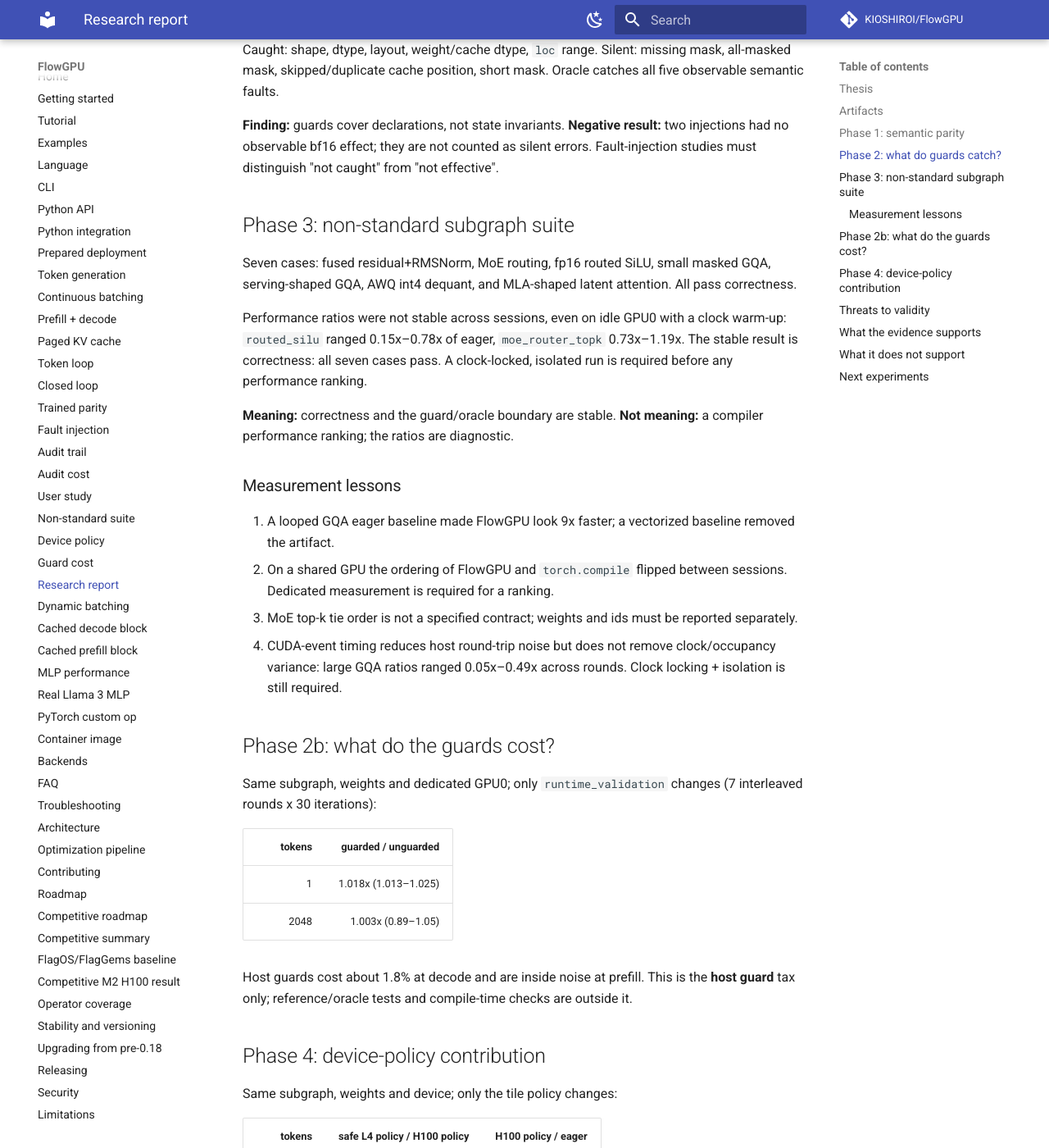
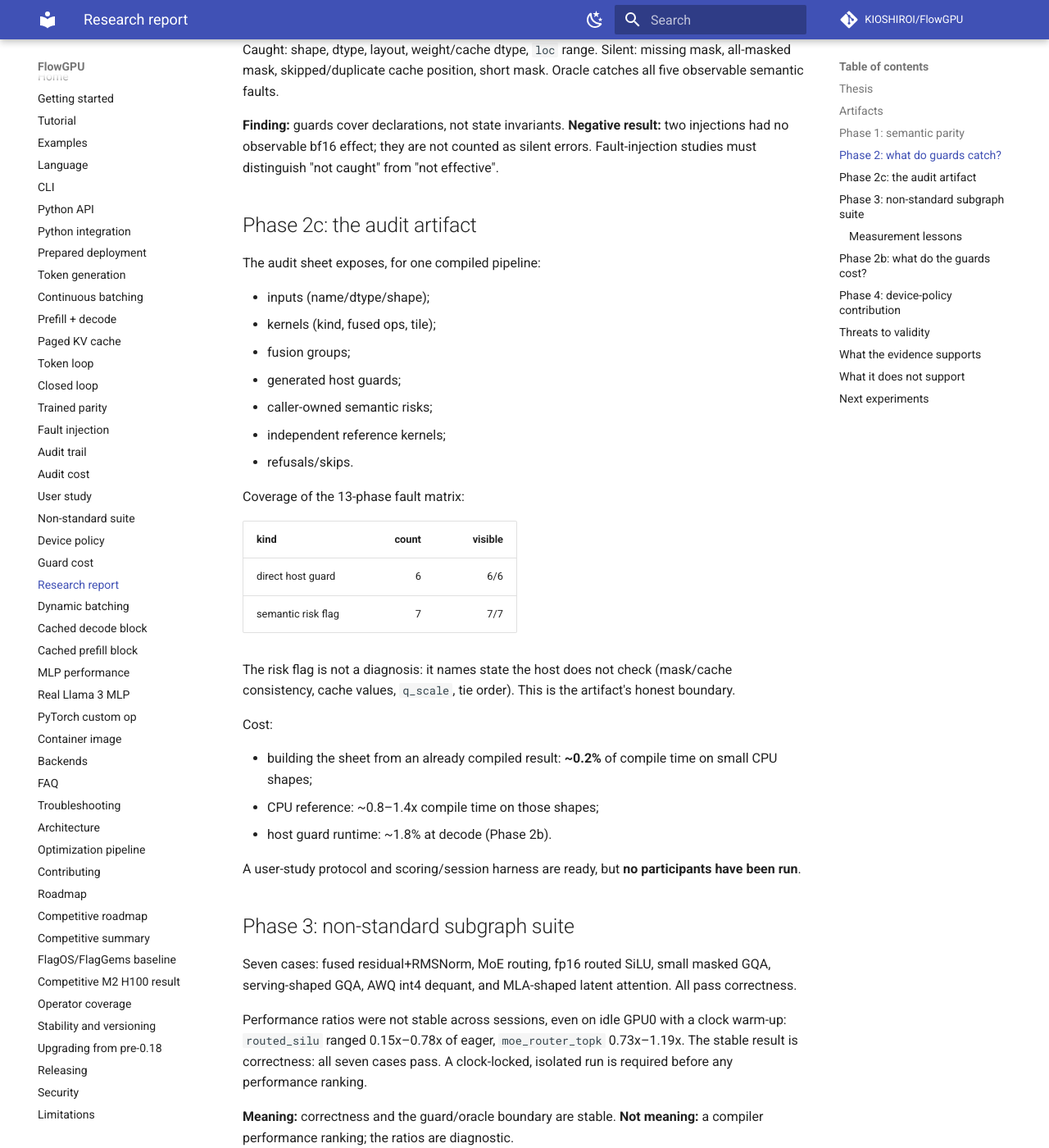
Before and after one commit to KIOSHIROI/FlowGPU, an MkDocs documentation site: the page built from docs/user-guide/audit/report.md, in a window 1280 px wide and 1400 px high, scrolled down 1487 px. Shown: the whole window at 82% size. Built offline with MkDocs 1.6.1 and Material for MkDocs 9.7.7, drawn with Linux system fonts in a browser that asks for light colours; comment, search, counter and statistics services are not loaded; some of the changed text lies outside the part shown.

Commit message:
Release 1.26.0: audit artifact in the research report
- Add Phase 2c: 13/13 audit coverage (6 direct + 7 risk flags), ~0.2%
  incremental cost, reference cost, and the unrun user-study status.

```diff
--- a/docs/user-guide/audit/report.md
+++ b/docs/user-guide/audit/report.md
@@ -53,6 +53,39 @@ mask. Oracle catches all five observable semantic faults.
 **Negative result:** two injections had no observable bf16 effect; they are not
 counted as silent errors. Fault-injection studies must distinguish "not
 caught" from "not effective".
+
+## Phase 2c: the audit artifact
+
+The audit sheet exposes, for one compiled pipeline:
+
+- inputs (name/dtype/shape);
+- kernels (kind, fused ops, tile);
+- fusion groups;
+- generated host guards;
+- caller-owned semantic risks;
+- independent reference kernels;
+- refusals/skips.
+
+Coverage of the 13-phase fault matrix:
+
+| kind | count | visible |
+|---|---:|---:|
+| direct host guard | 6 | 6/6 |
+| semantic risk flag | 7 | 7/7 |
+
+The risk flag is not a diagnosis: it names state the host does not check
+(mask/cache consistency, cache values, `q_scale`, tie order). This is the
+artifact's honest boundary.
+
+Cost:
+
+- building the sheet from an already compiled result: **~0.2%** of compile
+  time on small CPU shapes;
+- CPU reference: ~0.8–1.4x compile time on those shapes;
+- host guard runtime: ~1.8% at decode (Phase 2b).
+
+A user-study protocol and scoring/session harness are ready, but **no
+participants have been run**.
 
 ## Phase 3: non-standard subgraph suite
 
@@ -113,7 +146,7 @@ behavior.
 - guard-cost result is one subgraph;
 - random weights in most performance runs;
 - seven-case suite, not a model zoo;
-- no user study of "auditability" with engineers;
+- no user study of "auditability" with engineers (protocol + harness ready);
 - no full-model serving measurement;
 - fault matrix is hand-designed, not exhaustive;
 - tiny trained model is a synthetic pattern.
@@ -127,7 +160,9 @@ behavior.
 - on a dedicated H100, a small non-standard suite is competitive, with at least
   one loss (MoE vs eager);
 - device policy materially changes prefill performance;
-- the host-guard audit tax is about 1.8% at decode on the measured subgraph.
+- the host-guard audit tax is about 1.8% at decode on the measured subgraph;
+- the audit sheet covers all 13 injected faults as 6 direct guards + 7 risk
+  flags, and costs ~0.2% of compile time incrementally.
 
 ## What it does not support
 
--- a/pyproject.toml
+++ b/pyproject.toml
@@ -4,7 +4,7 @@ build-backend = "setuptools.build_meta"
 
 [project]
 name = "flowgpu"
-version = "1.25.0"
+version = "1.26.0"
 description = "A dataflow DSL compiler for GPU operator pipelines targeting Triton and a portable reference backend"
 authors = [{name = "The FlowGPU Authors"}]
 keywords = ["compiler", "triton", "dataflow", "dsl", "gpu", "llm"]
```
Also changed, not shown: CHANGELOG.md (+6 -0 lines), PUBLIC_RELEASE.md (+1 -1 lines), 3 other files.
